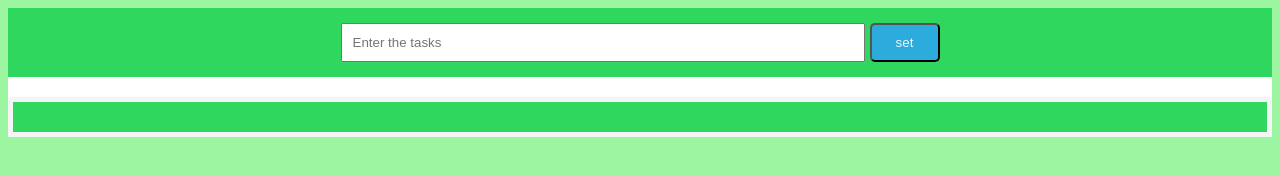
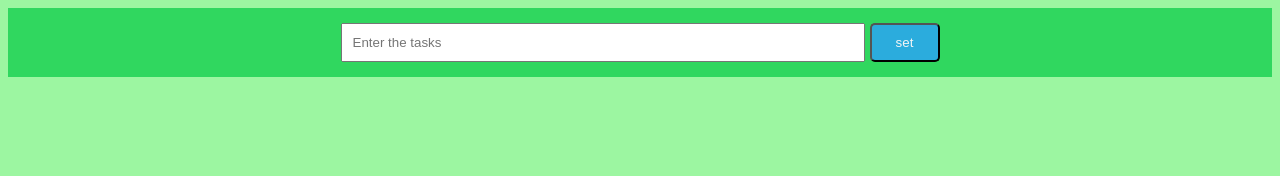
Before and after one commit to A-J-A-Y-nath/TO-DO-LIST, a plain HTML site: page index.html in a window 1280 px wide. Drawn offline with Linux system fonts and the light colour scheme.

Commit message:
deleted a extra div tag

```diff
--- a/index.html
+++ b/index.html
@@ -16,7 +16,7 @@
     <div id="list">
        <ul>
         <div class="list-container" >
-            <div class="oneData"></div>
+
         </div>
        </ul>
     </div>
```
